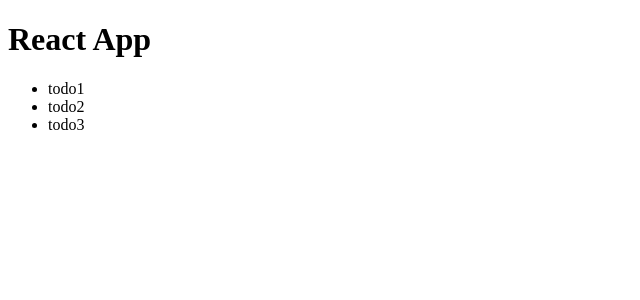
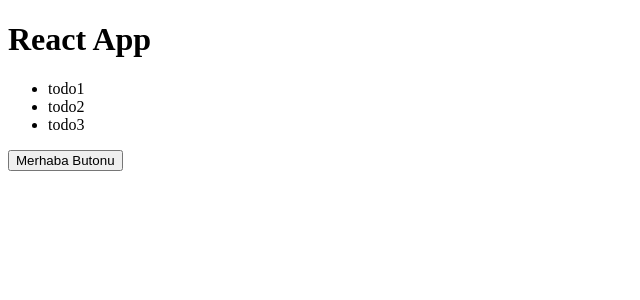
Before and after one commit to GoktugYesi/react-starter-kit, a React (Create React App) app: page / in a window 1280 px wide. Shown: the top 300 px of the page, without its empty margins (0-640 px from the left). Built offline with nearby package versions, Linux system fonts and the light colour scheme.

Commit message:
JSX adding

```diff
--- a/src/App.js
+++ b/src/App.js
@@ -1,30 +1,51 @@
-import { createElement } from 'react';
+import { createElement, Fragment } from 'react';
 
 import './style.scss'
 
+function Button(props) {
+  return <button>{props.text}</button>
+}
+
 function App() {
   //JSX olmasaydi
+  const todos = ['todo1', 'todo2', 'todo3'];
+  const searchFunction = () => {
+    alert('search');
+  };
+  const name = 'Goktug';
+  const surname = 'Yeşil';
 
   // import { createElement } from 'react'; //bu importu yukarda yaptik
-  const todos = ['todo1', 'todo2', 'todo3'];
+
   const h1 = createElement('h1', null, 'React App');
   const ul = createElement('ul', null, todos.map((todo) => createElement('li', null, todo)));
+  const button = createElement(Button, {
+    text: 'Merhaba Butonu'
+  }, null);
   return createElement('main',{
     className: 'test',
     id: 'main'
-  }, h1, ul)
+  }, h1, ul, button)
+
 
   //JSX ile
+  //camelCase
+  // Fragment yerine <> </> kullanilabilir  // import { Fragment } from 'react';
   return (
-    <main id='main' className='test'>
-      <h1>React App</h1>
+    <Fragment id='main' className='test'>
+      <Button text='Merhaba Butonu' />
+
+      <h1 style={{color: 'red', backgroundColor: '#ccc'}} tabIndex="1">React App</h1>
+      <label htmlFor='search' tabIndex="3" onClick={searchFunction}>Arama</label>
+      <input type="text" id='search' tabIndex="2"/>
       <ul>
-        {todos.map((todo) => (
-          <li>{todo}</li>
+        {todos.map((todo, index) => (
+          <li key={index}>{todo}</li>
 
         ))}
       </ul>
-    </main>
+      {name + ' ' + surname === 'Goktug Yeşil'  ? <h1>Goktug Yesil (Admin)</h1> : name + ' ' + surname}
+    </Fragment>
   );
 
 }
```
